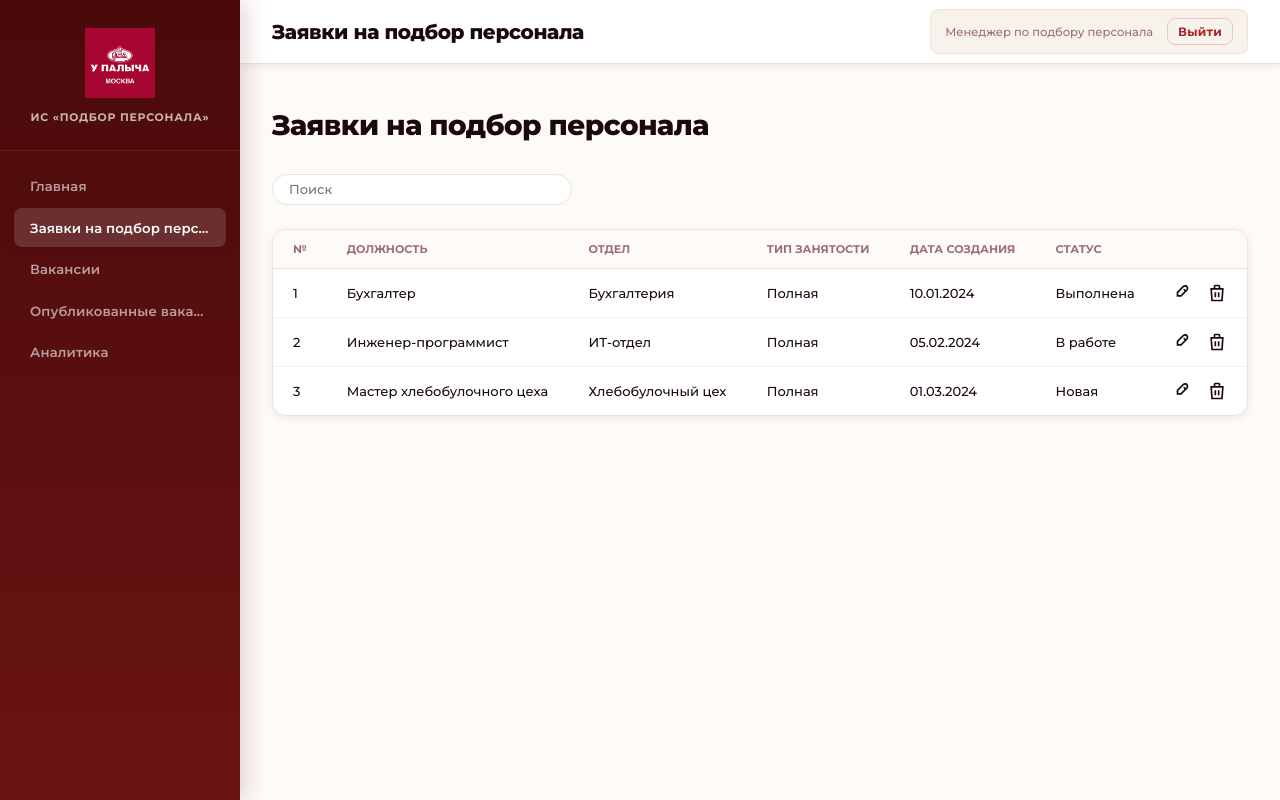
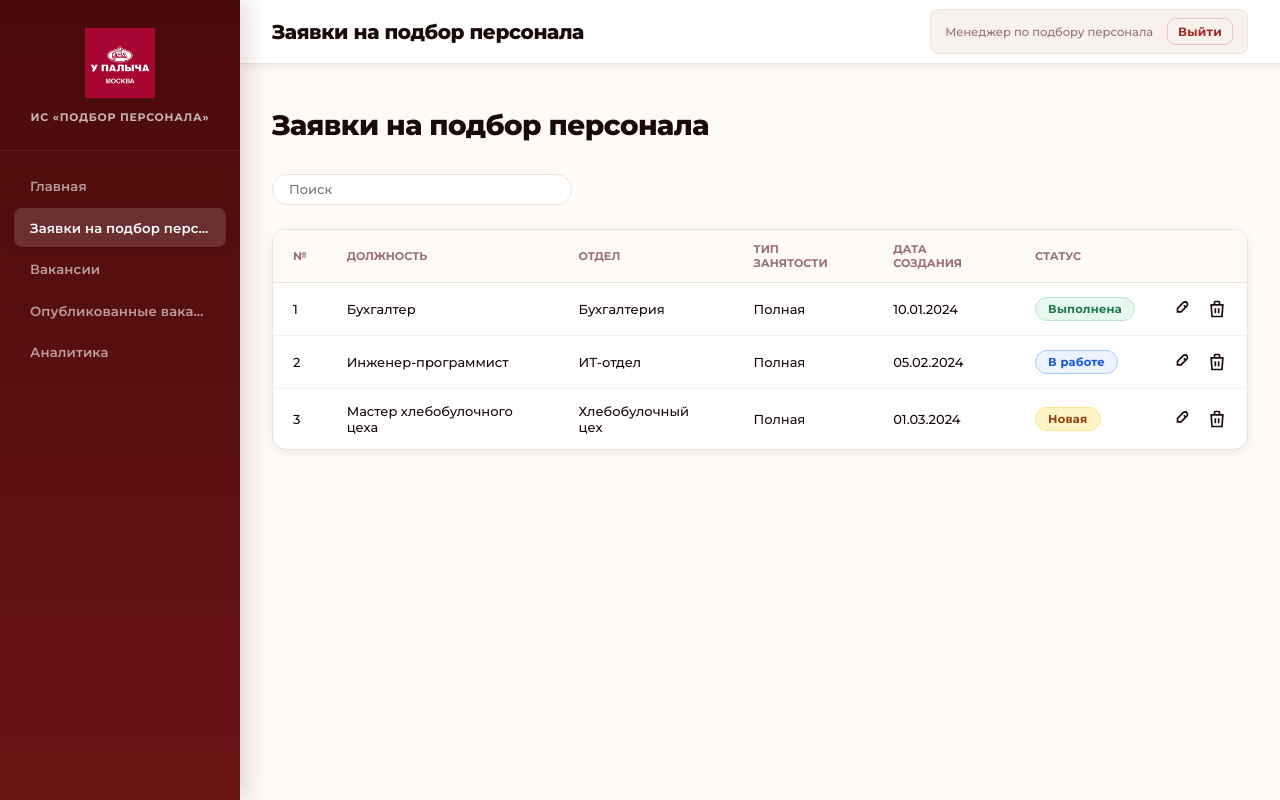
Before and after one commit to k5lina/HR_system, a React (Vite) app: page /requests in a window 1280 px wide. Built offline with nearby package versions, Linux system fonts and the light colour scheme; sample sign-in values are in the browser's storage.

Commit message:
Изменен вид статусов и добавлено создание вакансии

```diff
--- /dev/null
+++ b/fix-and-test.js
@@ -0,0 +1,3 @@
+const fs = require('fs');
+const content = fs.readFileSync('src/components/Requests/RequestForm.tsx', 'utf8');
+console.log(content.includes('next = [...prev, newReq as any]'));
--- a/src/components/Requests/RequestForm.tsx
+++ b/src/components/Requests/RequestForm.tsx
@@ -12,7 +12,7 @@ export default function RequestForm() {
     departments, positions, employmentTypes, currentUser, users
   } = useApp();
 
-  const isNew = id === 'new';
+  const isNew = !id || id === 'new';
   const existing = isNew ? null : requests.find((r) => r.request_id === Number(id));
 
   const [deptId, setDeptId] = useState(0);
@@ -51,9 +51,7 @@ export default function RequestForm() {
       console.log('saving newReq', newReq);
       try {
         setRequests((prev) => {
-          console.log('prev requests:', prev);
           const next = [...prev, newReq as any];
-          console.log('next requests:', next);
           return next;
         });
       } catch (e) {
--- a/src/components/Requests/RequestList.tsx
+++ b/src/components/Requests/RequestList.tsx
@@ -6,7 +6,7 @@ import styles from './Requests.module.css';
 const PAGE_SIZE = 10;
 
 export default function RequestList() {
-  const { requests, requestStatuses, departmentPositions, departments, positions, currentUser, employmentTypes } = useApp();
+  const { requests, setRequests, requestStatuses, departmentPositions, departments, positions, currentUser, employmentTypes } = useApp();
   const [search, setSearch] = useState('');
   const [page, setPage] = useState(1);
 
@@ -32,6 +32,12 @@ export default function RequestList() {
     const dept = departments.find((d) => d.department_id === dp.department_id)?.name ?? '—';
     const pos = positions.find((p) => p.position_id === dp.position_id)?.name ?? '—';
     return { dept, pos };
+  }
+
+  function handleDelete(id: number) {
+    if (window.confirm('Вы уверены, что хотите удалить эту заявку?')) {
+      setRequests((prev) => prev.filter((r) => r.request_id !== id));
+    }
   }
 
   return (
@@ -75,6 +81,11 @@ export default function RequestList() {
               const { dept, pos } = getDeptPos(req.department_position_id);
               const empType = employmentTypes.find(e => e.employment_type_id === req.employment_type_id)?.name ?? '—';
               const statusName = requestStatuses.find((s) => s.request_status_id === req.request_status_id)?.name ?? '—';
+              const sId = req.request_status_id;
+              let statusClass = styles.statusNew;
+              if (sId === 2) statusClass = styles.statusWork;
+              else if (sId === 3) statusClass = styles.statusDone;
+              else if (sId === 4) statusClass = styles.statusRejected;
 
               return (
                 <tr key={req.request_id}>
@@ -83,7 +94,11 @@ export default function RequestList() {
                   <td>{dept}</td>
                   <td>{empType}</td>
                   <td>{new Date(req.created_at).toLocaleDateString('ru-RU')}</td>
-                  <td>{statusName}</td>
+                  <td>
+                    <span className={`${styles.badge} ${statusClass}`}>
+                      {statusName}
+                    </span>
+                  </td>
                   <td>
                     <div className={styles.actionCell}>
                       <Link to={`/requests/${req.request_id}`} className={styles.actionIcon} title="Изменить">
@@ -91,7 +106,7 @@ export default function RequestList() {
                           <path d="M14.121 4.379a3 3 0 00-4.242 0L3 11.243v4.242h4.242l6.879-6.879a3 3 0 000-4.243zM10.5 7.5l2.25 2.25"/>
                         </svg>
                       </Link>
-                      <button className={styles.actionIcon} title="Удалить">
+                      <button className={styles.actionIcon} title="Удалить" onClick={() => handleDelete(req.request_id)}>
                         <svg width="20" height="20" fill="none" stroke="currentColor" strokeWidth="2" viewBox="0 0 24 24">
                           <path d="M4 7h16M10 11v6M14 11v6M5 7l1 14h12l1-14M9 7V4a1 1 0 011-1h4a1 1 0 011 1v3"/>
                         </svg>
--- a/src/components/Requests/Requests.module.css
+++ b/src/components/Requests/Requests.module.css
@@ -86,3 +86,18 @@
 .bottomRow { display: flex; align-items: center; }
 .bottomLabel { font-size: 0.875rem; font-weight: 700; color: var(--text-dark); margin-right: 1rem; white-space: nowrap; }
 .bottomInput { flex: 1; border: none; border-bottom: 1px solid var(--text-dark); background: transparent; outline: none; font-size: 0.875rem; padding: 0.2rem 0; }
+
+/* Status Badges */
+.badge {
+  display: inline-block;
+  padding: 0.25rem 0.75rem;
+  border-radius: 2rem;
+  font-size: 0.72rem;
+  font-weight: 700;
+  letter-spacing: 0.02em;
+}
+
+.statusDone { background: #E8F8F1; color: #1D7A4A; border: 1px solid #B7E8D0; }
+.statusRejected { background: #FDF0F0; color: var(--red-600); border: 1px solid var(--red-200); }
+.statusWork { background: #EBF4FF; color: #1A56DB; border: 1px solid #A4CAFE; }
+.statusNew { background: #FEF3C7; color: #92400E; border: 1px solid #FDE68A; }
--- a/src/components/Vacancies/VacancyList.tsx
+++ b/src/components/Vacancies/VacancyList.tsx
@@ -28,7 +28,6 @@ export default function VacancyList() {
     <div>
       <div className={styles.header}>
         <h2 className={styles.title}>Вакансии</h2>
-        <Link to="/vacancies/new" className={styles.btnNew}>+ Новая вакансия</Link>
       </div>
       <div className={styles.tableWrap}>
         <table className={styles.table}>
--- /dev/null
+++ b/test-request.js
@@ -0,0 +1,4 @@
+const req = { id: 1, val: "val" };
+const arr = [1, 2, 3];
+const next = [...arr, req];
+console.log(next);
```
Also changed, not shown: 1 other file (tests, documents, lock files or other folders).
